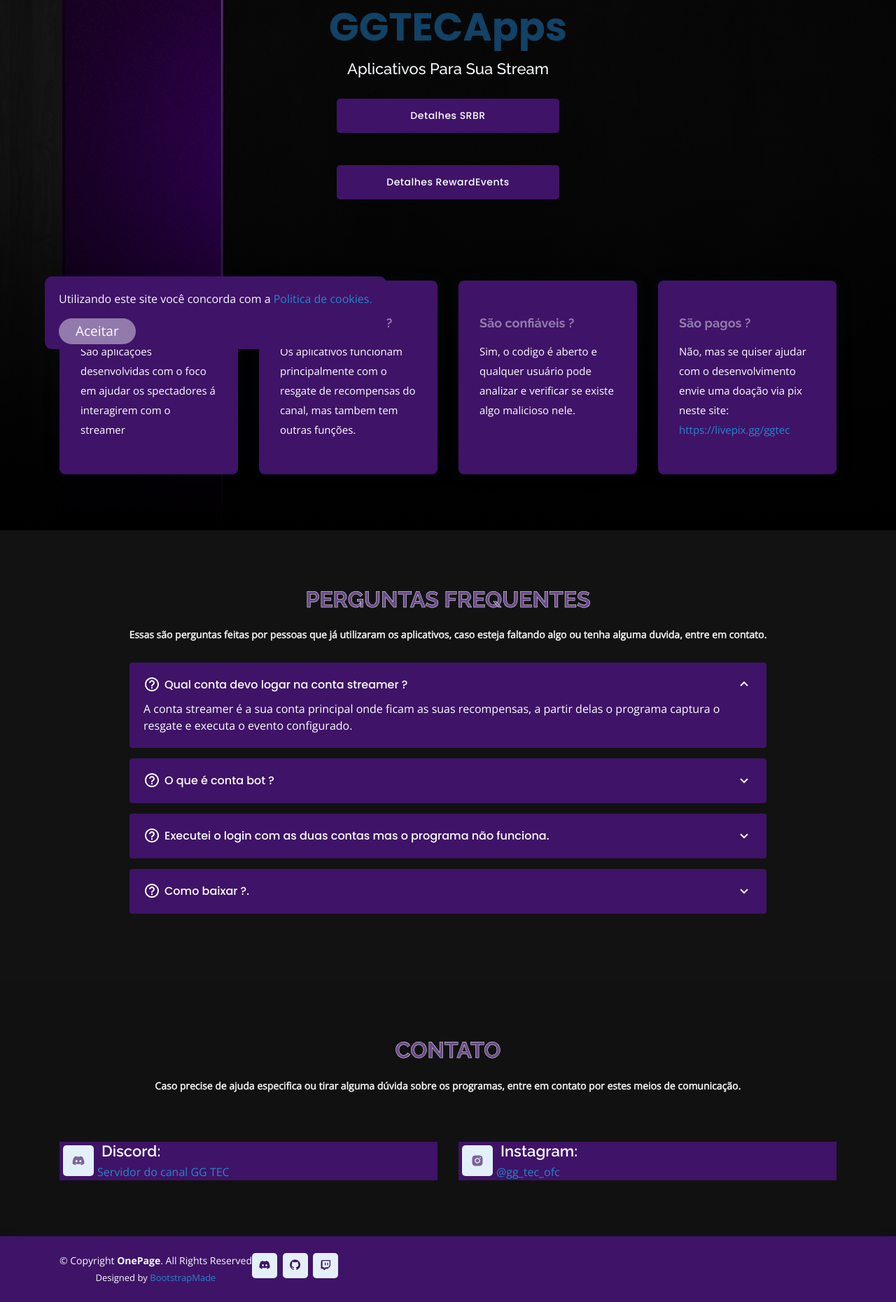
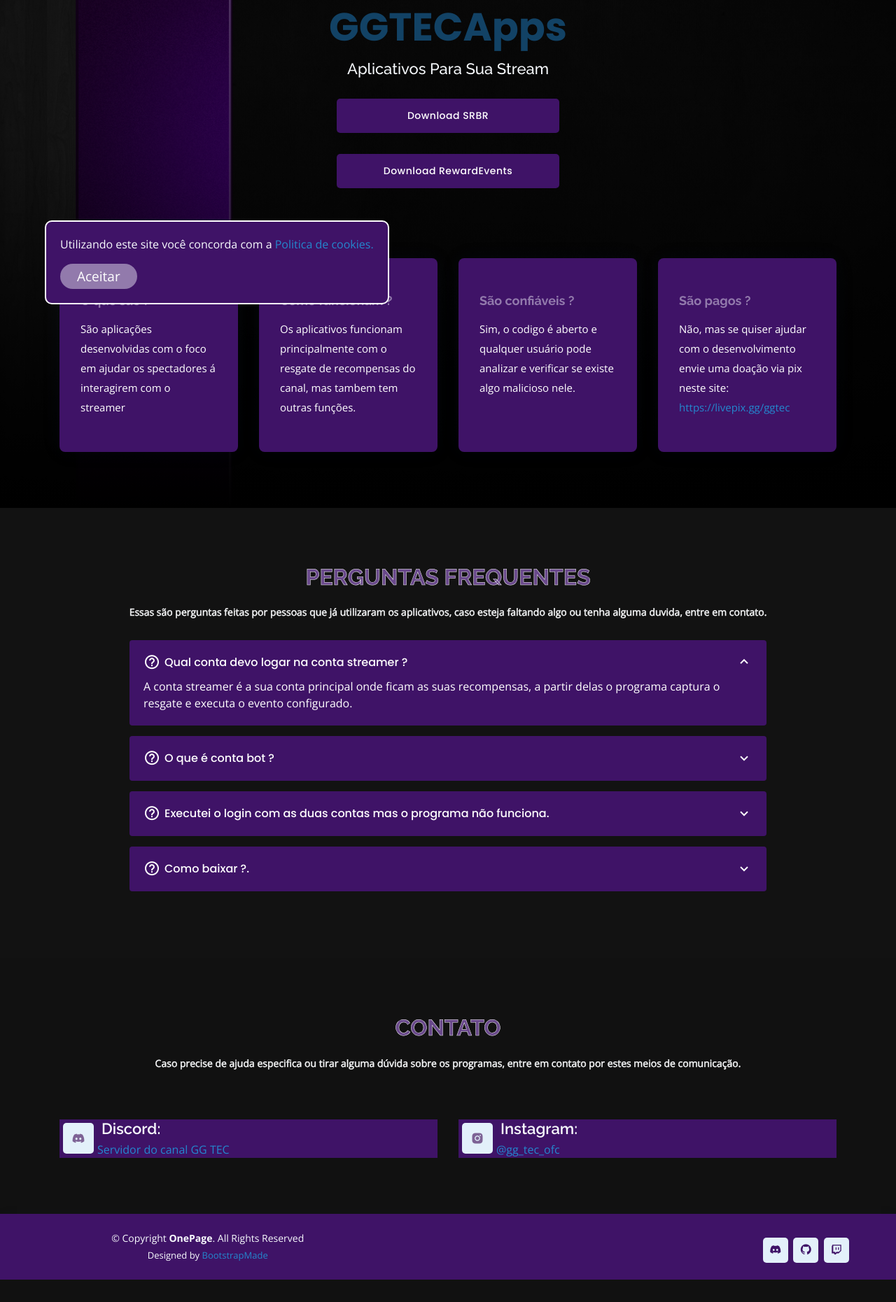
Before and after one commit to GGTEC/GGCORETEC, a plain HTML site: page index.html in a window 1280 px wide. Shown: the part 213-2074 px from the top of the page at 70% size. After the commit the page ends 2042 px from the top, so only its background shows below. Drawn offline with nearby package versions, Linux system fonts and the light colour scheme.

Commit message:
Code fix and updates

```diff
--- a/apps/rewardevents.html
+++ b/apps/rewardevents.html
@@ -37,6 +37,9 @@
 </head>
 
 <body>
+  <!-- VISA Tracking Code for https://ggtec.github.io/GGTECApps/apps/rewardevents.html -->
+  <script>(function(v,i,s,a,t){v[t]=v[t]||function(){(v[t].v=v[t].v||[]).push(arguments)};if(!v._visaSettings){v._visaSettings={}}v._visaSettings[a]={v:'1.0',s:a,a:'1',t:t};var b=i.getElementsByTagName('body')[0];var p=i.createElement('script');p.defer=1;p.async=1;p.src=s+'?s='+a;b.appendChild(p)})(window,document,'//app-worker.visitor-analytics.io/main.js','221168f2-4812-11ed-b589-901b0edac50a','va')</script>
+  <!-- VISA Tracking Code for https://ggtec.github.io/GGTECApps/apps/rewardevents.html -->
 
   <!-- ======= Header ======= -->
   <header id="header" class="fixed-top">
@@ -45,7 +48,7 @@
       <h1 class="logo"><a href="https://ggtec.github.io/GGTECApps">GGTECApps</a></h1>
       <nav id="navbar" class="navbar">
         <ul>
-          <li><a class="nav-link" href="https://ggtec.github.io/GGTECApps/">Home</a></li>
+          <li><a class="nav-link" href="https://ggtec.github.io/GGTECApps">Home</a></li>
           <li><a class="nav-link scrollto" href="#wiki">Wiki</a></li>
           <li><a class="nav-link scrollto" href="#contact">Contato</a></li>
           <li class="dropdown"><a href="#"><span>Downloads</span> <i class="bi bi-chevron-down"></i></a>
@@ -70,7 +73,7 @@
         <div class="d-flex justify-content-between align-items-center">
           <h2>RewardEvents</h2>
           <ol>
-            <li><a href="https://ggtec.github.io/GGTECApps/">Inicio</a></li>
+            <li><a href="https://ggtec.github.io/GGTECApps">Inicio</a></li>
             <li>RewardEvents</li>
           </ol>
         </div>
@@ -473,9 +476,9 @@
   <!-- ======= Footer ======= -->
   <footer id="footer">
 
-    <div class="container d-md-flex py-4">
+    <div class="row d-md-flex py-4 mr-lg-5">
 
-      <div class="me-md-auto text-center text-md-start">
+      <div class="col text-center text-md-start">
         <div class="copyright">
           &copy; Copyright <strong><span>OnePage</span></strong>. All Rights Reserved
         </div>
@@ -483,7 +486,7 @@
             Designed by <a href="https://bootstrapmade.com/">BootstrapMade</a>
         </div>
       </div>
-      <div class="social-links text-center text-md-right pt-3 pt-md-0">
+      <div class="col social-links text-center text-md-right pt-3 pt-md-0 justify-content-end align-content-end">
         <a href="https://discord.com/invite/utm5NZq" class="twitter"><i class="bx bxl-discord-alt"></i></a>
         <a href="https://github.com/GGTEC/" class="facebook"><i class="bx bxl-github"></i></a>
         <a href="https://www.twitch.tv/gg_tec" class="instagram"><i class="bx bxl-twitch"></i></a>
--- a/assets/css/style.css
+++ b/assets/css/style.css
@@ -957,18 +957,16 @@ section {
 
 .cookie{
 	width: auto;
-  height: 13%;
+  height: auto;
+  margin: 5%;
   background-color: #3f1367;
   position: fixed;
   bottom: 88px;
   border-radius: 10px;
-	left: 5%;
 	padding: 20px;
+  border: #fff solid 2px;
 }
 
-.cookie .txt{
-	float: left;
-}
 .txt p{
 	color:#f8fbfe;
 }
@@ -978,7 +976,6 @@ section {
     color: #fff !important;
     border-radius: 32px;
     padding: 3px 23px;
-    /* align-self: center; */
     font-size: 19px;
 
 }
--- a/index.html
+++ b/index.html
@@ -42,7 +42,7 @@
 
 <body>
   <!-- VISA Tracking Code for https://ggtec.github.io/GGTECApps/ -->
-  <!--<script>(function(v,i,s,a,t){v[t]=v[t]||function(){(v[t].v=v[t].v||[]).push(arguments)};if(!v._visaSettings){v._visaSettings={}}v._visaSettings[a]={v:'1.0',s:a,a:'1',t:t};var b=i.getElementsByTagName('body')[0];var p=i.createElement('script');p.defer=1;p.async=1;p.src=s+'?s='+a;b.appendChild(p)})(window,document,'//app-worker.visitor-analytics.io/main.js','5e9a9a7f-473d-11ed-b589-901b0edac50a','va')</script>-->
+  <script>(function(v,i,s,a,t){v[t]=v[t]||function(){(v[t].v=v[t].v||[]).push(arguments)};if(!v._visaSettings){v._visaSettings={}}v._visaSettings[a]={v:'1.0',s:a,a:'1',t:t};var b=i.getElementsByTagName('body')[0];var p=i.createElement('script');p.defer=1;p.async=1;p.src=s+'?s='+a;b.appendChild(p)})(window,document,'//app-worker.visitor-analytics.io/main.js','5e9a9a7f-473d-11ed-b589-901b0edac50a','va')</script>
   <!-- VISA Tracking Code for https://ggtec.github.io/GGTECApps/ -->
     <div class="container d-flex align-items-center justify-content-between">
 
@@ -76,8 +76,8 @@
           <h2>Aplicativos Para Sua Stream</h2>
         </div>
         <div class="col-xl-7 col-lg-9 text-center">
-          <p><a href="https://ggtec.github.io/GGTECApps/apps/srbr.html" style="width: 50%;" class="btn-get-started">Detalhes SRBR</a></p>
-          <p><a href="https://ggtec.github.io/GGTECApps/apps/rewardevents.html" style="width: 50%;" class="btn-get-started">Detalhes RewardEvents</a></p>
+          <a href="https://ggtec.github.io/GGTECApps/apps/srbr.html" style="width: 50%;" class="btn-get-started">Download SRBR</a>
+          <a href="https://ggtec.github.io/GGTECApps/apps/rewardevents.html" style="width: 50%;" class="btn-get-started">Download RewardEvents</a>
         </div>
       </div>
 
@@ -271,9 +271,9 @@
   <!-- ======= Footer ======= -->
   <footer id="footer">
 
-    <div class="container d-md-flex py-4">
+    <div class="row d-md-flex py-4 mr-lg-5">
 
-      <div class="me-md-auto text-center text-md-start">
+      <div class="col text-center text-md-start">
         <div class="copyright">
           &copy; Copyright <strong><span>OnePage</span></strong>. All Rights Reserved
         </div>
@@ -281,7 +281,7 @@
             Designed by <a href="https://bootstrapmade.com/">BootstrapMade</a>
         </div>
       </div>
-      <div class="social-links text-center text-md-right pt-3 pt-md-0">
+      <div class="col social-links text-center text-md-right pt-3 pt-md-0 justify-content-end align-content-end">
         <a href="https://discord.com/invite/utm5NZq" class="twitter"><i class="bx bxl-discord-alt"></i></a>
         <a href="https://github.com/GGTEC/" class="facebook"><i class="bx bxl-github"></i></a>
         <a href="https://www.twitch.tv/gg_tec" class="instagram"><i class="bx bxl-twitch"></i></a>
```
Also changed, not shown: apps/srbr.html (+6 -3 lines).
